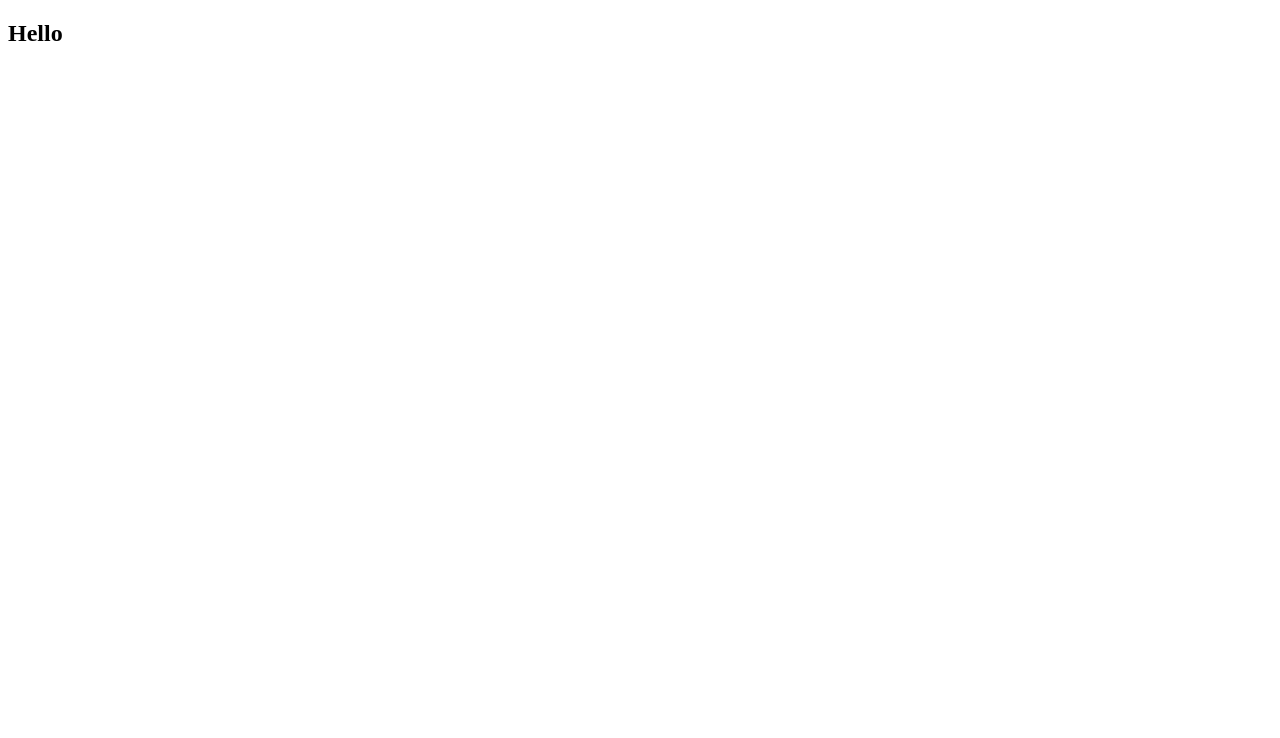
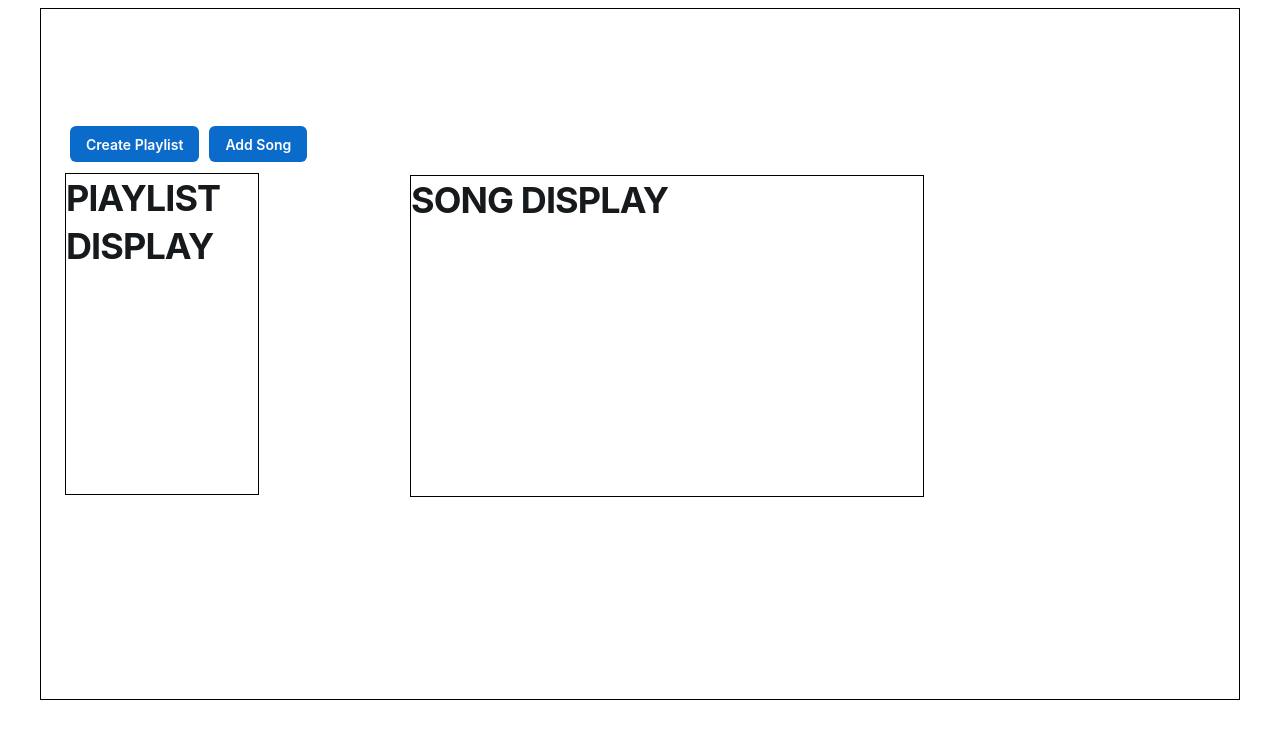
Before and after one commit to nicopasq/you_tube_playlist-client, a React (Create React App) app: page / in a window 1280 px wide. Shown: the top 738 px of the page. Built offline with nearby package versions, Linux system fonts and the light colour scheme.

Commit message:
Created general layout for UI.

```diff
--- a/package.json
+++ b/package.json
@@ -3,6 +3,9 @@
   "version": "0.1.0",
   "private": true,
   "dependencies": {
+    "@emotion/react": "^11.11.1",
+    "@emotion/styled": "^11.11.0",
+    "@mui/joy": "^5.0.0-alpha.87",
     "@testing-library/jest-dom": "^5.16.5",
     "@testing-library/react": "^13.4.0",
     "@testing-library/user-event": "^13.5.0",
--- a/src/components/App.js
+++ b/src/components/App.js
@@ -1,8 +1,23 @@
+import { Button, Container, Typography } from "@mui/joy";
 import React from "react";
 
 function App(){
+    const buttonSx = {
+        position:"relative",
+        top:'14vh',
+        margin:'5px'
+    }
 return (
-    <h2>Hello</h2>
+    <Container sx={{border:"1px solid black"}}>
+        <Button sx={buttonSx}>Create Playlist</Button>
+        <Button sx={buttonSx}>Add Song</Button>
+        <div style={{border:"1px solid black", height:'40vh', width:'40vw', position:'relative', top:'15vh', left:'30%'}}>
+            <Typography level="h1">SONG DISPLAY</Typography>
+        </div>
+        <div style={{border:"1px solid black", height:'40vh', width:'15vw', position:'relative', top:'-25.5vh'}}>
+            <Typography level="h1">PlAYLIST DISPLAY</Typography>
+        </div>
+    </Container>
 )
 }
 
```
Also changed, not shown: 1 other file (tests, documents, lock files or other folders).
